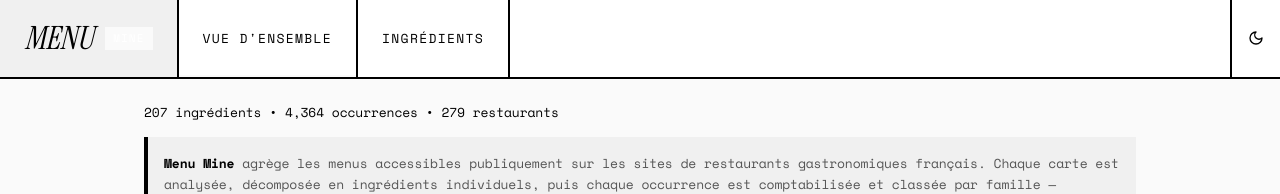
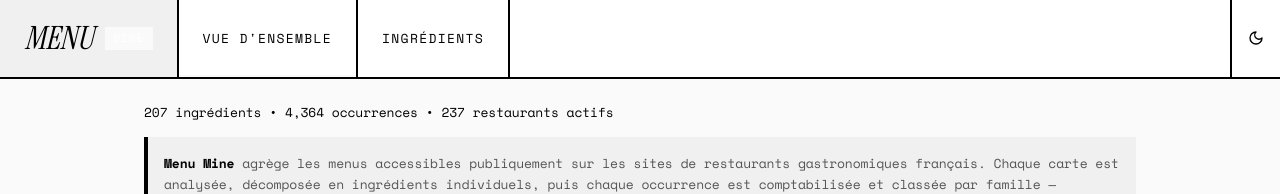
Before and after one commit to francois1791/table, a Next.js app: page / in a window 1280 px wide. Shown: the top 194 px of the page. Built offline with nearby package versions, Linux system fonts and the light colour scheme.

Commit message:
Fix stats: show 237 active restaurants (excluding 42 with no data)

```diff
--- a/src/app/page.tsx
+++ b/src/app/page.tsx
@@ -194,7 +194,7 @@ export default function OverviewPage() {
     <div className="container mx-auto px-4 py-6 max-w-5xl">
       {/* Stats simples */}
       <div className="mb-4 text-sm text-muted-foreground">
-        {ingredientsData.length} ingrédients • {totalAll.toLocaleString()} occurrences • 279 restaurants
+        {ingredientsData.length} ingrédients • {totalAll.toLocaleString()} occurrences • 237 restaurants actifs
       </div>
 
       {/* Description du concept */}
```
